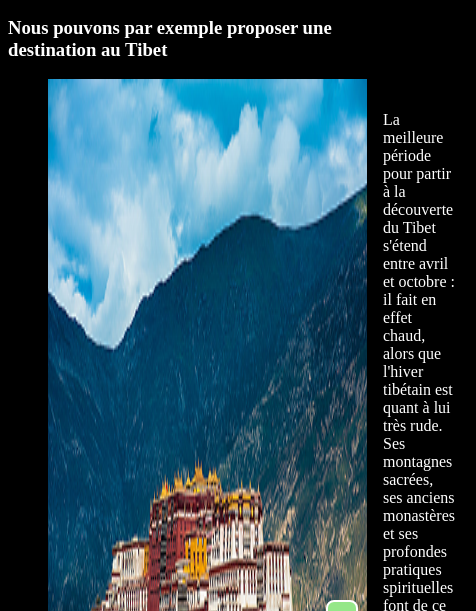
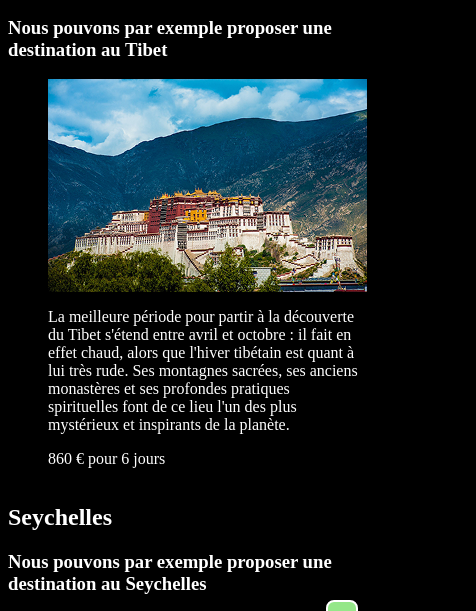
Before and after one commit to MaverickYoan/Agence-De-Voyage, a website: page destination.html in a window 390 px wide. Shown: the part 160-771 px from the top of the page, 476 px wide, since content can reach past the window. Drawn offline with Linux system fonts and the light colour scheme; files that its build step writes are made by us from their sources.

Commit message:
flex wrap format tel

```diff
--- a/css/style.css
+++ b/css/style.css
@@ -78,7 +78,6 @@ body {
     transition: 0.4s;
 }
 
-
 figure {
     display: flex;
     flex-flow: row;
@@ -128,6 +127,15 @@ figcaption {
     .hamburger-menu.active .bar:nth-child(3) {
         transform: rotate(-45deg) translate(10px, -5px);
         /* transform: translateY(0px) rotate(135deg); */
+    }
+
+    figure {
+        display: flex;
+        flex-wrap: wrap;
+    }
+
+    figcaption {
+        margin: 0rem;
     }
 }
 
```
Also changed, not shown: index.html (+2 -2 lines).
